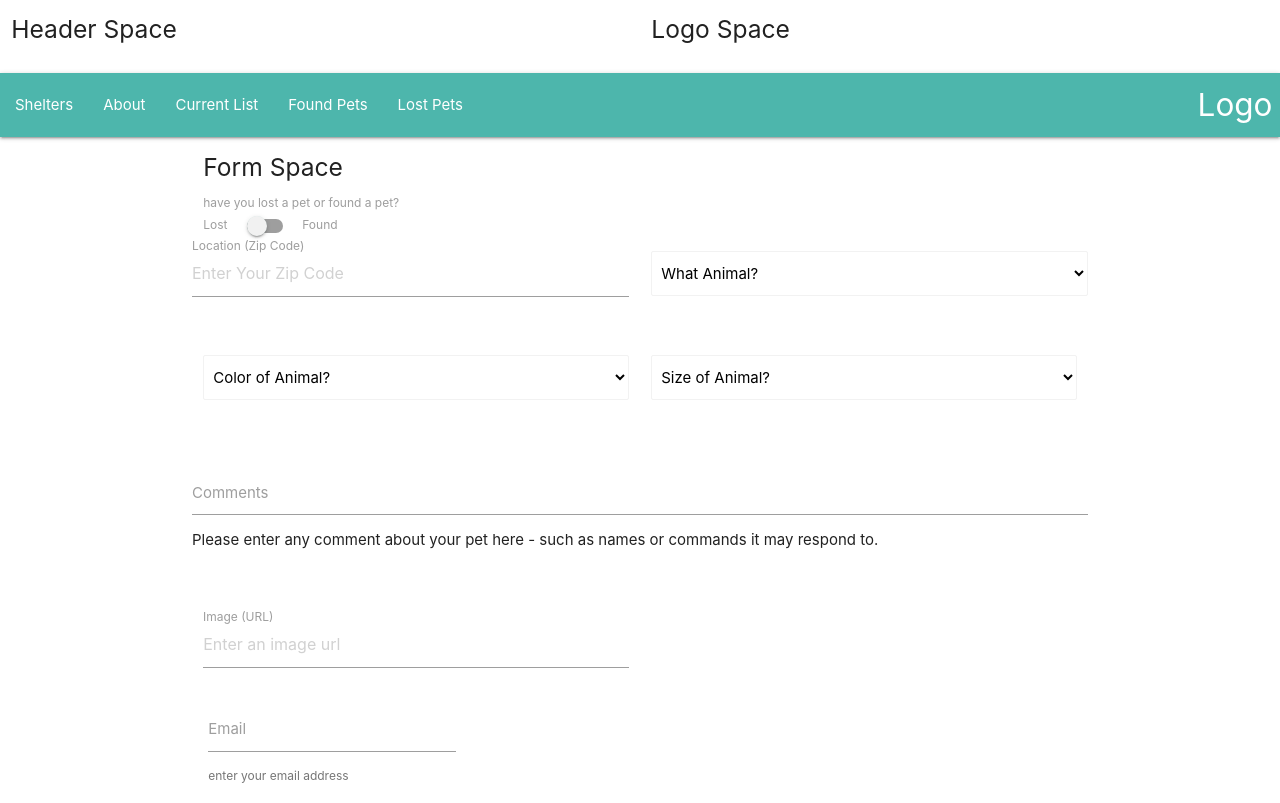
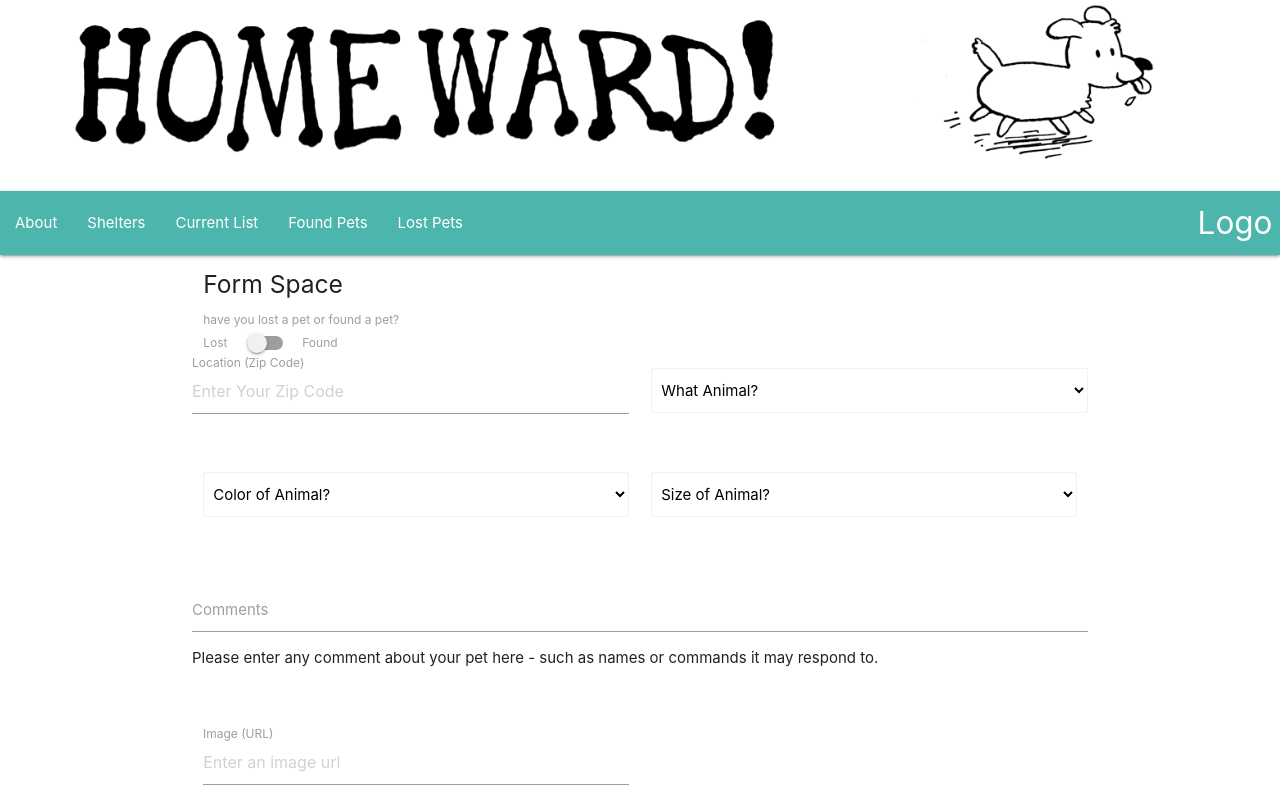
Before and after one commit to maelihector/LostPetsApp, a website: page public/index.html in a window 1280 px wide. Shown: the top 803 px of the page. Drawn offline with nearby package versions, Linux system fonts and the light colour scheme.

Commit message:
attempting to update index

```diff
--- a/public/index.html
+++ b/public/index.html
@@ -19,22 +19,23 @@
   <header>
     <div class="row">
       <!--header-->
-      <div class="col s12 m6 l6">
-        <h5>Header Space</h5>
+      <div class="col s12 m8 l8">
+        <img class="responsive-img" src="../public/assets/logo1.png">
       </div>
-      <div class="col s12 m6 l6">
-        <h5>Logo Space</h5>
+      <div class="col s12 m4 l4">
+        <img class="responsive-img" src="../public/assets/dog1.png">
       </div>
     </div>
     <nav>
       <div class="nav-wrapper teal lighten-2">
         <a href="#" class="brand-logo right">Logo</a>
         <ul id="nav-mobile" class="left hide-on-med-and-down">
+
+          <li>
+            <a href="About.html">About</a>
+          </li>
           <li>
             <a href="Shelters.html">Shelters</a>
-          </li>
-          <li>
-            <a href="About.html">About</a>
           </li>
           <li>
             <a href="results.html">Current List</a>
```
